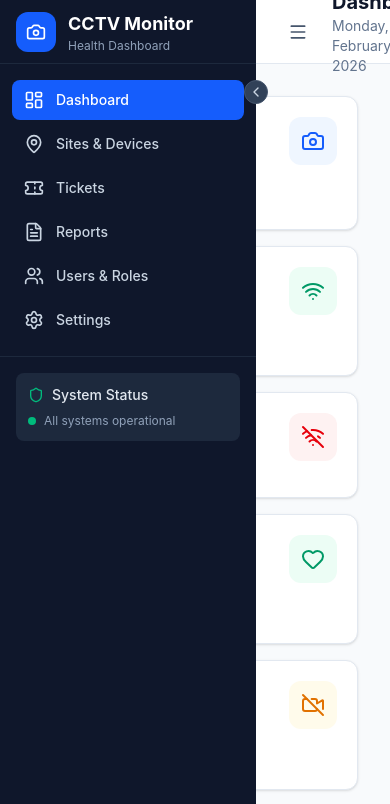
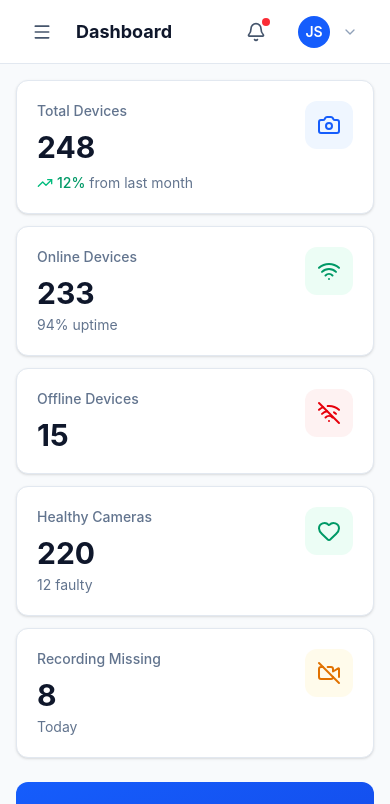
Before and after one commit to mananmaheshwari1702/CCTV-Health-Monitor, a React (Vite) app: page /dashboard in a window 390 px wide. Shown: the top 804 px of the page. Built offline with nearby package versions, Linux system fonts and the light colour scheme.

Commit message:
add responsiveness

```diff
--- a/src/components/layout/Header.tsx
+++ b/src/components/layout/Header.tsx
@@ -36,8 +36,8 @@ export function Header({ onMobileMenuToggle, sidebarCollapsed }: HeaderProps) {
 
     return (
         <header
-            className={`fixed top-0 right-0 z-30 h-16 bg-white border-b border-slate-200 transition-all duration-300 ${sidebarCollapsed ? 'left-20' : 'left-64'
-                }`}
+            className={`fixed top-0 right-0 left-0 z-30 h-16 bg-white border-b border-slate-200 transition-all duration-300
+                ${sidebarCollapsed ? 'lg:left-20' : 'lg:left-64'}`}
         >
             <div className="flex items-center justify-between h-full px-6">
                 {/* Left: Mobile menu + Title */}
@@ -49,8 +49,8 @@ export function Header({ onMobileMenuToggle, sidebarCollapsed }: HeaderProps) {
                         <Menu className="w-5 h-5" />
                     </button>
                     <div>
-                        <h1 className="text-xl font-bold text-slate-900">{currentTitle}</h1>
-                        <p className="text-sm text-slate-500">
+                        <h1 className="text-lg md:text-xl font-bold text-slate-900">{currentTitle}</h1>
+                        <p className="hidden sm:block text-sm text-slate-500">
                             {new Date().toLocaleDateString('en-US', {
                                 weekday: 'long',
                                 year: 'numeric',
--- a/src/components/layout/Layout.tsx
+++ b/src/components/layout/Layout.tsx
@@ -1,11 +1,28 @@
-import React, { useState } from 'react';
-import { Outlet } from 'react-router-dom';
+import React, { useState, useEffect } from 'react';
+import { Outlet, useLocation } from 'react-router-dom';
 import { Sidebar } from './Sidebar';
 import { Header } from './Header';
 
 export function Layout() {
     const [sidebarCollapsed, setSidebarCollapsed] = useState(false);
     const [mobileMenuOpen, setMobileMenuOpen] = useState(false);
+    const location = useLocation();
+
+    // Close mobile menu on route change
+    useEffect(() => {
+        setMobileMenuOpen(false);
+    }, [location.pathname]);
+
+    // Close mobile menu on window resize to desktop
+    useEffect(() => {
+        const handleResize = () => {
+            if (window.innerWidth >= 1024) {
+                setMobileMenuOpen(false);
+            }
+        };
+        window.addEventListener('resize', handleResize);
+        return () => window.removeEventListener('resize', handleResize);
+    }, []);
 
     return (
         <div className="min-h-screen bg-slate-50">
@@ -13,6 +30,8 @@ export function Layout() {
             <Sidebar
                 collapsed={sidebarCollapsed}
                 onToggle={() => setSidebarCollapsed(!sidebarCollapsed)}
+                mobileOpen={mobileMenuOpen}
+                onMobileClose={() => setMobileMenuOpen(false)}
             />
 
             {/* Mobile overlay */}
@@ -34,7 +53,7 @@ export function Layout() {
                 className={`transition-all duration-300 pt-16 min-h-screen ${sidebarCollapsed ? 'lg:ml-20' : 'lg:ml-64'
                     }`}
             >
-                <div className="p-8">
+                <div className="p-4 md:p-6 lg:p-8">
                     <Outlet />
                 </div>
             </main>
--- a/src/components/layout/Sidebar.tsx
+++ b/src/components/layout/Sidebar.tsx
@@ -11,11 +11,14 @@ import {
     ChevronRight,
     Camera,
     Shield,
+    X,
 } from 'lucide-react';
 
 interface SidebarProps {
     collapsed: boolean;
     onToggle: () => void;
+    mobileOpen?: boolean;
+    onMobileClose?: () => void;
 }
 
 const navItems = [
@@ -27,16 +30,18 @@ const navItems = [
     { path: '/settings', label: 'Settings', icon: Settings },
 ];
 
-export function Sidebar({ collapsed, onToggle }: SidebarProps) {
+export function Sidebar({ collapsed, onToggle, mobileOpen = false, onMobileClose }: SidebarProps) {
     const location = useLocation();
 
     return (
         <aside
-            className={`fixed left-0 top-0 z-40 h-screen bg-slate-900 transition-all duration-300 ${collapsed ? 'w-20' : 'w-64'
-                }`}
+            className={`fixed left-0 top-0 z-40 h-screen bg-slate-900 transition-all duration-300
+                ${collapsed ? 'w-20' : 'w-64'}
+                ${mobileOpen ? 'translate-x-0' : '-translate-x-full'}
+                lg:translate-x-0`}
         >
             {/* Logo */}
-            <div className="flex items-center h-16 px-4 border-b border-slate-800">
+            <div className="flex items-center justify-between h-16 px-4 border-b border-slate-800">
                 <div className="flex items-center gap-3">
                     <div className="flex items-center justify-center w-10 h-10 bg-blue-600 rounded-xl">
                         <Camera className="w-5 h-5 text-white" />
@@ -50,6 +55,16 @@ export function Sidebar({ collapsed, onToggle }: SidebarProps) {
                         </div>
                     )}
                 </div>
+                {/* Mobile close button */}
+                {mobileOpen && (
+                    <button
+                        onClick={onMobileClose}
+                        className="lg:hidden p-2 text-slate-400 hover:text-white hover:bg-slate-800 rounded-lg transition-colors"
+                        aria-label="Close menu"
+                    >
+                        <X className="w-5 h-5" />
+                    </button>
+                )}
             </div>
 
             {/* Navigation */}
@@ -64,8 +79,8 @@ export function Sidebar({ collapsed, onToggle }: SidebarProps) {
                                 <NavLink
                                     to={item.path}
                                     className={`flex items-center gap-3 px-3 py-2.5 rounded-lg transition-colors ${isActive
-                                            ? 'bg-blue-600 text-white'
-                                            : 'text-slate-300 hover:bg-slate-800 hover:text-white'
+                                        ? 'bg-blue-600 text-white'
+                                        : 'text-slate-300 hover:bg-slate-800 hover:text-white'
                                         }`}
                                 >
                                     <Icon className="w-5 h-5 flex-shrink-0" />
@@ -99,10 +114,10 @@ export function Sidebar({ collapsed, onToggle }: SidebarProps) {
                 </div>
             )}
 
-            {/* Collapse Toggle */}
+            {/* Collapse Toggle - hidden on mobile */}
             <button
                 onClick={onToggle}
-                className="absolute -right-3 top-20 flex items-center justify-center w-6 h-6 bg-slate-700 border border-slate-600 rounded-full text-slate-300 hover:bg-slate-600 hover:text-white transition-colors"
+                className="hidden lg:flex absolute -right-3 top-20 items-center justify-center w-6 h-6 bg-slate-700 border border-slate-600 rounded-full text-slate-300 hover:bg-slate-600 hover:text-white transition-colors"
             >
                 {collapsed ? (
                     <ChevronRight className="w-4 h-4" />
--- a/src/components/ui/Table.tsx
+++ b/src/components/ui/Table.tsx
@@ -168,8 +168,8 @@ export function Pagination({
     const endItem = Math.min(currentPage * itemsPerPage, totalItems);
 
     return (
-        <div className="flex items-center justify-between px-4 py-3 bg-white border-t border-slate-200">
-            <div className="text-sm text-slate-500">
+        <div className="flex flex-col sm:flex-row items-center justify-between gap-3 px-4 py-3 bg-white border-t border-slate-200">
+            <div className="text-sm text-slate-500 text-center sm:text-left">
                 Showing <span className="font-medium">{startItem}</span> to{' '}
                 <span className="font-medium">{endItem}</span> of{' '}
                 <span className="font-medium">{totalItems}</span> results
@@ -182,7 +182,15 @@ export function Pagination({
                 >
                     Previous
                 </button>
-                {Array.from({ length: totalPages }, (_, i) => i + 1).map((page) => (
+                {/* Hide page numbers on mobile, show only on sm+ */}
+                <div className="hidden sm:flex items-center gap-1">
+                    {Array.from({ length: Math.min(totalPages, 5) }, (_, i) => {
+                        // Show first 5 pages or adjust for current page position
+                        let page = i + 1;
+                        if (totalPages > 5 && currentPage > 3) {
+                            page = Math.min(currentPage - 2 + i, totalPages - 4 + i);
+                        }
+                        return (
                             <button
                                 key={page}
                                 onClick={() => onPageChange(page)}
@@ -193,7 +201,13 @@ export function Pagination({
                             >
                                 {page}
                             </button>
-                ))}
+                        );
+                    })}
+                </div>
+                {/* Show current page indicator on mobile */}
+                <span className="sm:hidden text-sm text-slate-500">
+                    {currentPage} / {totalPages}
+                </span>
                 <button
                     onClick={() => onPageChange(currentPage + 1)}
                     disabled={currentPage === totalPages}
--- a/src/pages/Dashboard.tsx
+++ b/src/pages/Dashboard.tsx
@@ -22,7 +22,7 @@ export function Dashboard() {
     return (
         <div className="space-y-6">
             {/* Stats Grid */}
-            <div className="grid grid-cols-1 sm:grid-cols-2 lg:grid-cols-3 xl:grid-cols-5 gap-4">
+            <div className="grid grid-cols-1 sm:grid-cols-2 lg:grid-cols-3 xl:grid-cols-4 2xl:grid-cols-5 gap-3 md:gap-4">
                 <StatsCard
                     title="Total Devices"
                     value={dashboardStats.totalDevices}
--- a/src/pages/Tickets.tsx
+++ b/src/pages/Tickets.tsx
@@ -186,7 +186,7 @@ export function Tickets() {
 
             {/* Ticket Detail Sidebar */}
             {selectedTicket && (
-                <div className="fixed inset-y-0 right-0 w-96 bg-white shadow-2xl z-50 overflow-y-auto">
+                <div className="fixed inset-y-0 right-0 w-full sm:w-96 bg-white shadow-2xl z-50 overflow-y-auto">
                     <div className="p-6">
                         <div className="flex items-start justify-between mb-6">
                             <div>
```
Lines whose indentation alone changed are shown as unchanged.
